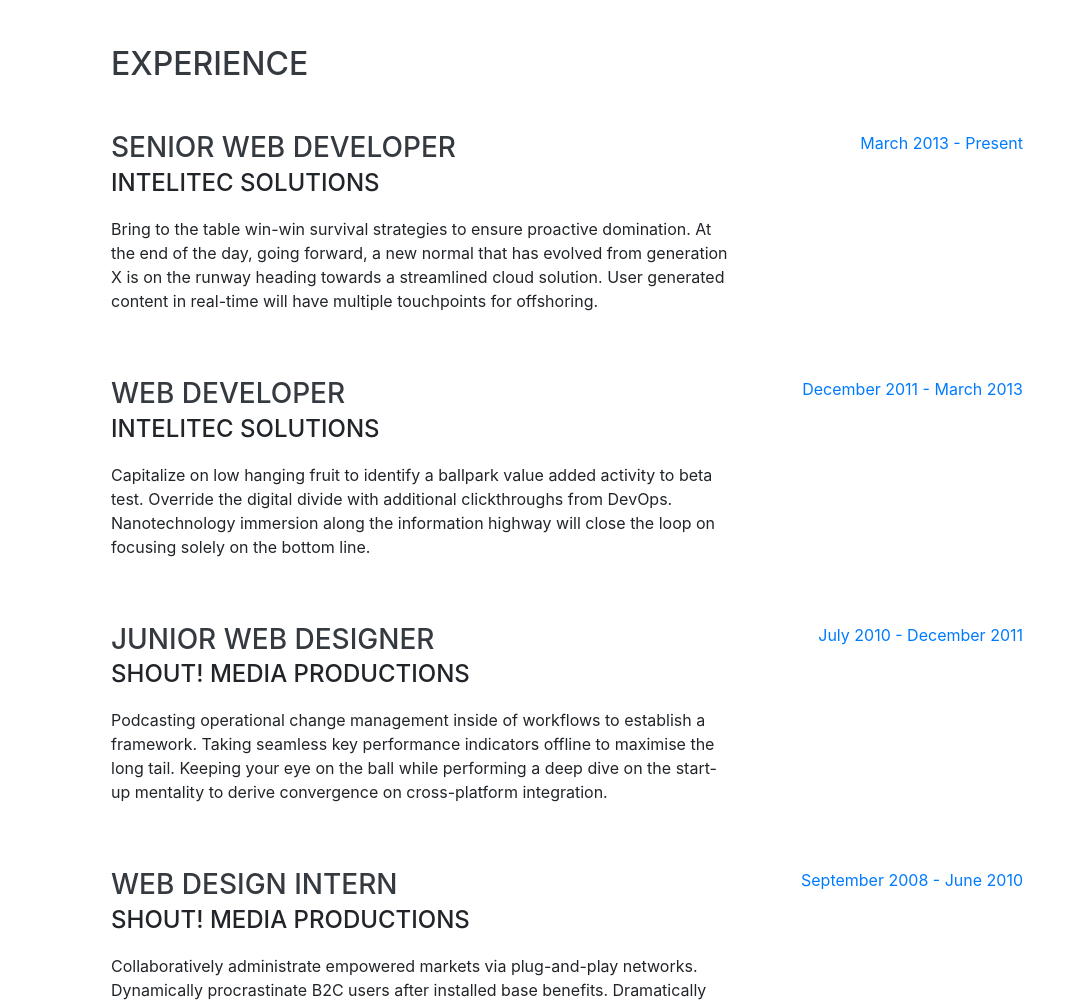
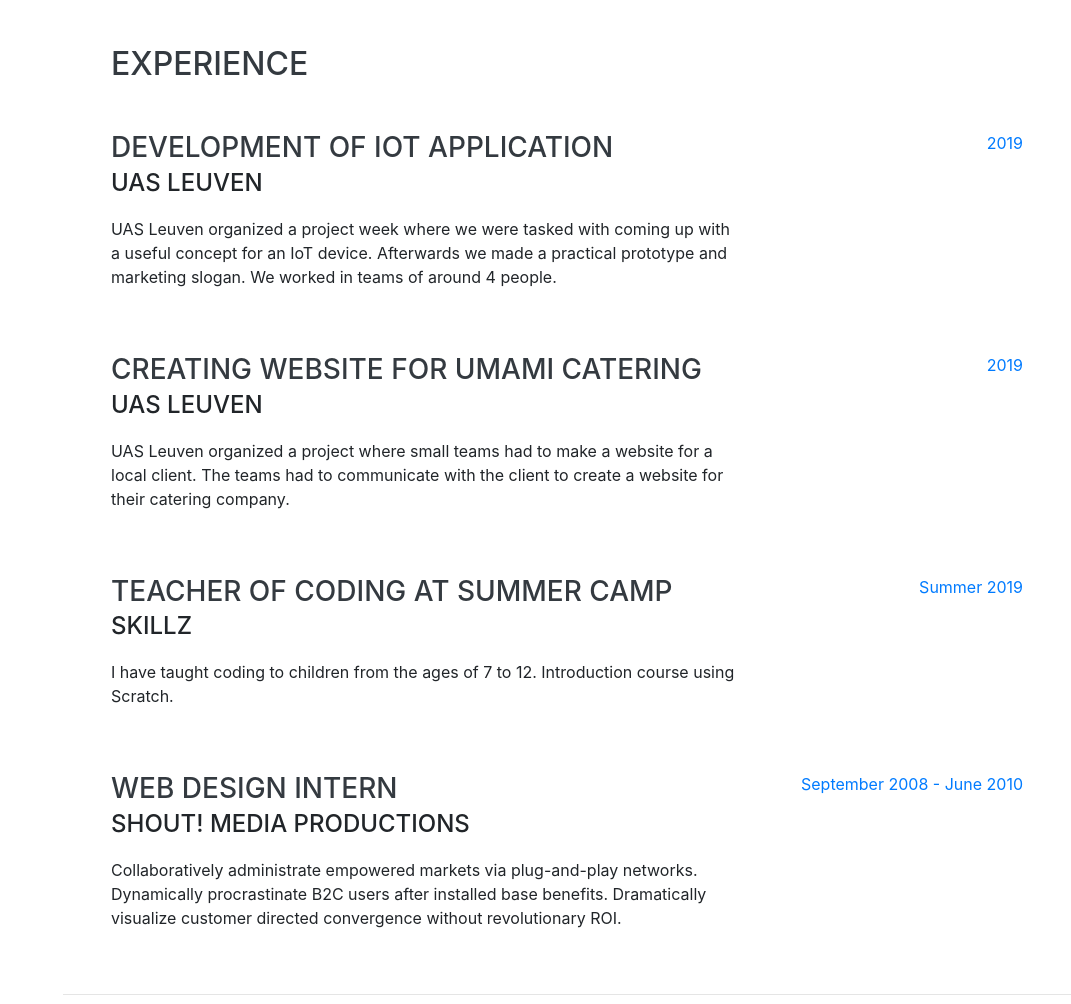
Before and after one commit to DeanTerweduwe/DeanTerweduwe.github.io, a website with bundled scripts: page index.html in a window 1280 px wide. Shown: the part 804-1808 px from the top of the page, without its empty margins (209-1280 px from the left). Built offline with nearby package versions, Linux system fonts and the light colour scheme; a web font is replaced by a local one.

Commit message:
Update index.html

```diff
--- a/index.html
+++ b/index.html
@@ -93,34 +93,34 @@
 
         <div class="resume-item d-flex flex-column flex-md-row justify-content-between mb-5">
           <div class="resume-content">
-            <h3 class="mb-0">Senior Web Developer</h3>
-            <div class="subheading mb-3">Intelitec Solutions</div>
-            <p>Bring to the table win-win survival strategies to ensure proactive domination. At the end of the day, going forward, a new normal that has evolved from generation X is on the runway heading towards a streamlined cloud solution. User generated content in real-time will have multiple touchpoints for offshoring.</p>
+            <h3 class="mb-0">development Of IOT Application</h3>
+            <div class="subheading mb-3">UAS Leuven</div>
+            <p>UAS Leuven organized a project week where we were tasked with coming up with a useful concept for an IoT device. Afterwards we  made a practical prototype and marketing slogan. We worked in teams of around 4 people.</p>
           </div>
           <div class="resume-date text-md-right">
-            <span class="text-primary">March 2013 - Present</span>
+            <span class="text-primary">2019</span>
           </div>
         </div>
 
         <div class="resume-item d-flex flex-column flex-md-row justify-content-between mb-5">
           <div class="resume-content">
-            <h3 class="mb-0">Web Developer</h3>
-            <div class="subheading mb-3">Intelitec Solutions</div>
-            <p>Capitalize on low hanging fruit to identify a ballpark value added activity to beta test. Override the digital divide with additional clickthroughs from DevOps. Nanotechnology immersion along the information highway will close the loop on focusing solely on the bottom line.</p>
+            <h3 class="mb-0">Creating Website For Umami Catering</h3>
+            <div class="subheading mb-3">UAS Leuven</div>
+            <p>UAS Leuven organized a project where small teams had to make a website for a local client. The teams had to communicate with the client to create a website for their catering company.</p>
           </div>
           <div class="resume-date text-md-right">
-            <span class="text-primary">December 2011 - March 2013</span>
+            <span class="text-primary">2019</span>
           </div>
         </div>
 
         <div class="resume-item d-flex flex-column flex-md-row justify-content-between mb-5">
           <div class="resume-content">
-            <h3 class="mb-0">Junior Web Designer</h3>
-            <div class="subheading mb-3">Shout! Media Productions</div>
-            <p>Podcasting operational change management inside of workflows to establish a framework. Taking seamless key performance indicators offline to maximise the long tail. Keeping your eye on the ball while performing a deep dive on the start-up mentality to derive convergence on cross-platform integration.</p>
+            <h3 class="mb-0">Teacher Of Coding At Summer Camp</h3>
+            <div class="subheading mb-3">SKILLZ</div>
+            <p>I have taught coding to children from the ages of 7 to 12. Introduction course using Scratch.</p>
           </div>
           <div class="resume-date text-md-right">
-            <span class="text-primary">July 2010 - December 2011</span>
+            <span class="text-primary">Summer 2019</span>
           </div>
         </div>
 
```
